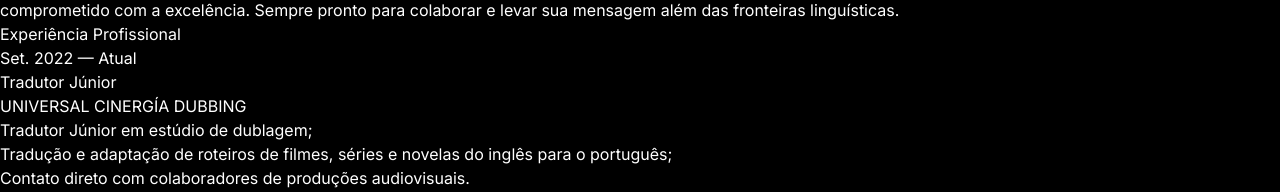
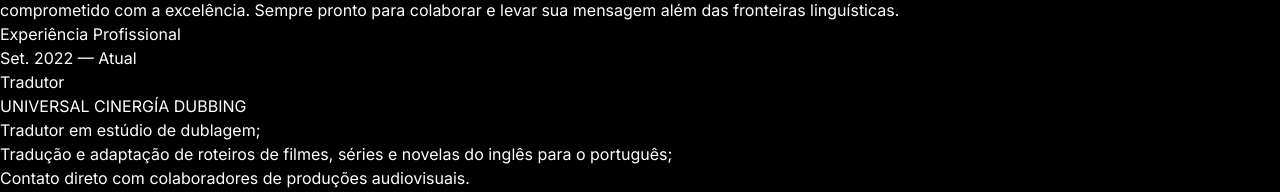
Before and after one commit to letfritz/felipe-portfolio, a React (Vite) app: page / in a window 1280 px wide. Shown: the part 11692-11884 px from the top of the page. Built offline with nearby package versions, Linux system fonts and the light colour scheme.

Commit message:
update-curriculo

```diff
--- a/src/constants/index.js
+++ b/src/constants/index.js
@@ -334,10 +334,10 @@
 export const EXPERIENCES = [
   {
     yearRange: "Set. 2022 — Atual",
-    title: "Tradutor Júnior",
+    title: "Tradutor",
     location: "UNIVERSAL CINERGÍA DUBBING",
     description: [
-      "Tradutor Júnior em estúdio de dublagem;",
+      "Tradutor em estúdio de dublagem;",
       "Tradução e adaptação de roteiros de filmes, séries e novelas do inglês para o português;",
       "Contato direto com colaboradores de produções audiovisuais.",
     ],
```
